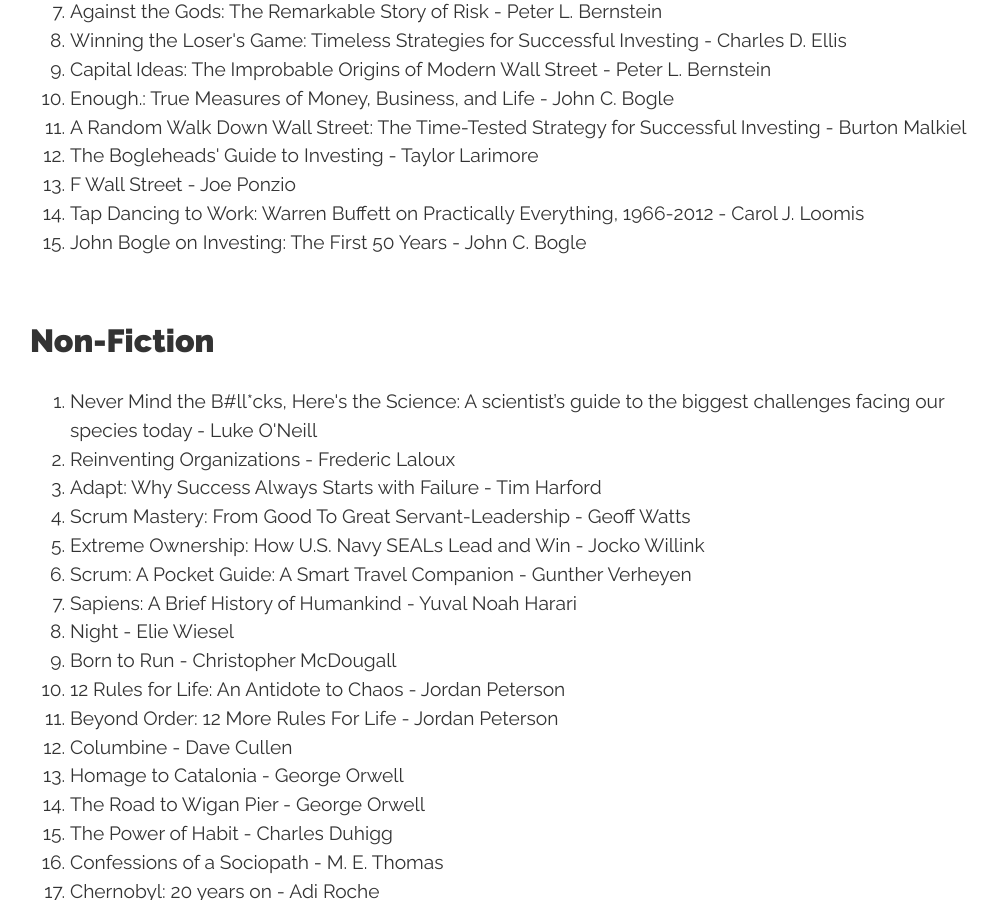
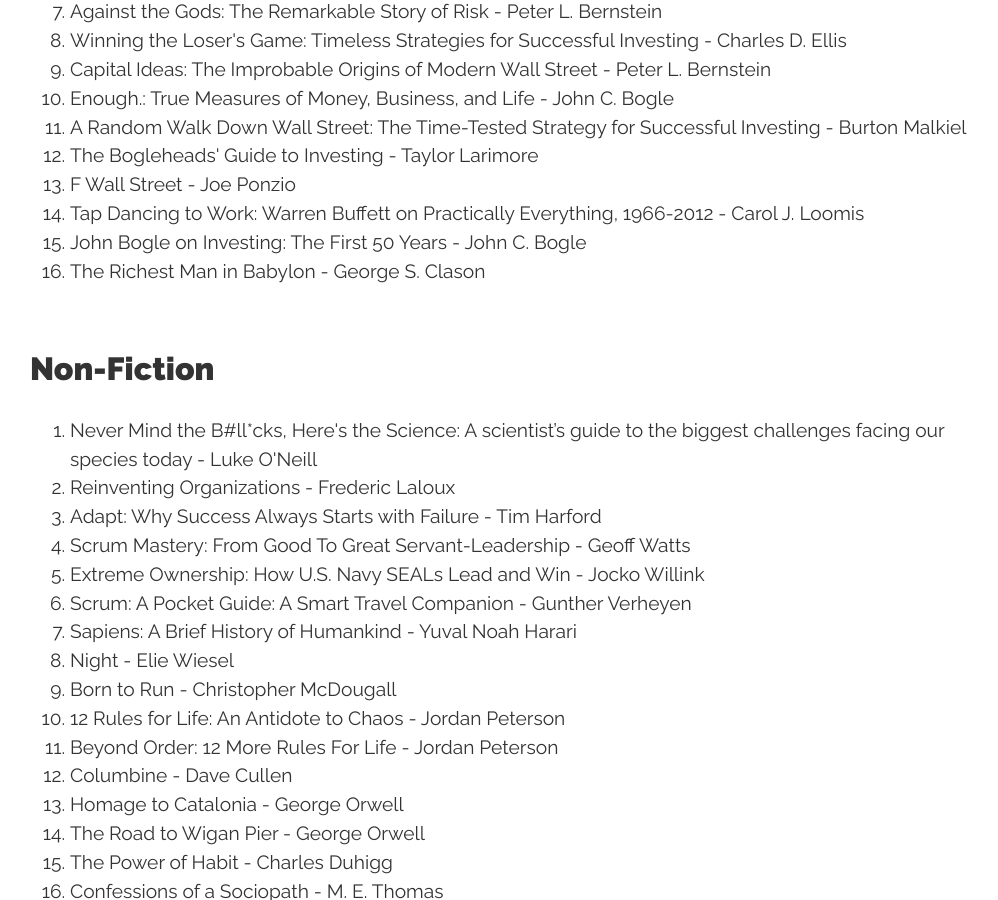
Before and after one commit to conanmercer/conanmercer.github.io, a Jekyll site: the page built from books.html, in a window 1280 px wide and 900 px high, scrolled down 814 px. Shown: the whole window, without its empty margins (130-1128 px from the left). Built offline with Jekyll 4.4.1, drawn with Linux system fonts in a browser that asks for light colours; nearby versions of some CDN libraries; some web fonts are replaced.

Commit message:
add, new book

```diff
--- a/books.html
+++ b/books.html
@@ -34,6 +34,7 @@
     Carol J. Loomis
   </li>
   <li>John Bogle on Investing: The First 50 Years - John C. Bogle</li>
+  <li>The Richest Man in Babylon - George S. Clason</li>
 </ol>
 
 <h2>Non-Fiction</h2>
```
